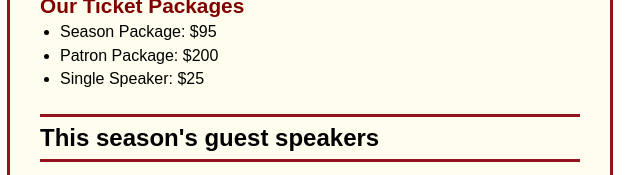
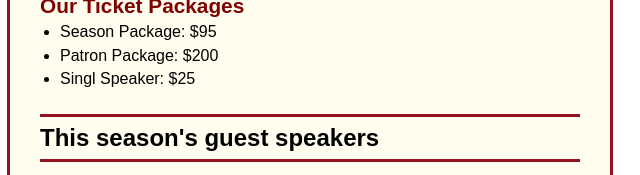
Before and after one commit to sa22222/A12, a plain HTML site: page town_hall_1/index.html in a window 1280 px wide. Shown: the part 338-513 px from the top of the page, 330-970 px from the left. Drawn offline with Linux system fonts and the light colour scheme.

```diff
--- a/town_hall_1/index.html
+++ b/town_hall_1/index.html
@@ -27,7 +27,7 @@
 		<ul>
 			<li>Season Package: $95</li>
 			<li>Patron Package: $200</li>
-			<li>Single Speaker: $25</li>
+			<li>Singl Speaker: $25</li>
 		</ul>
 		<h1>This season's guest speakers</h1>
 		<h2>
```
